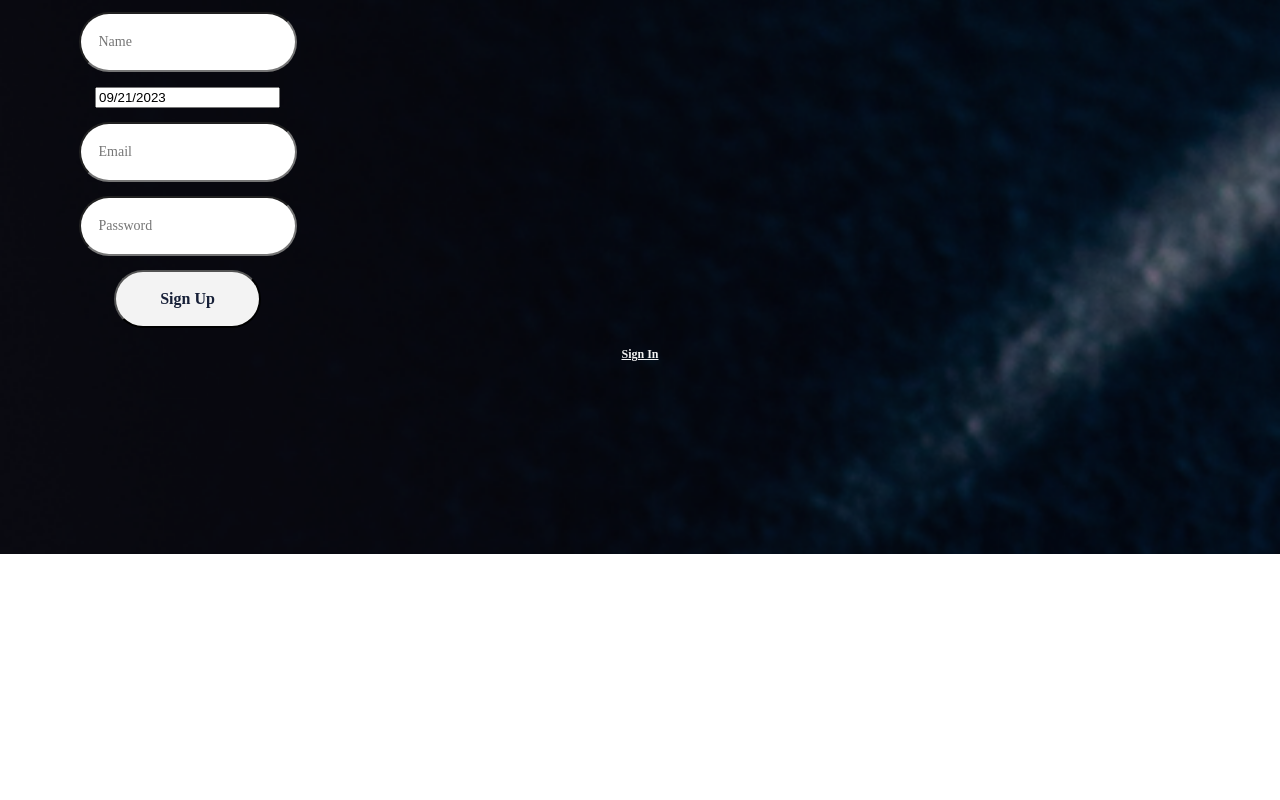
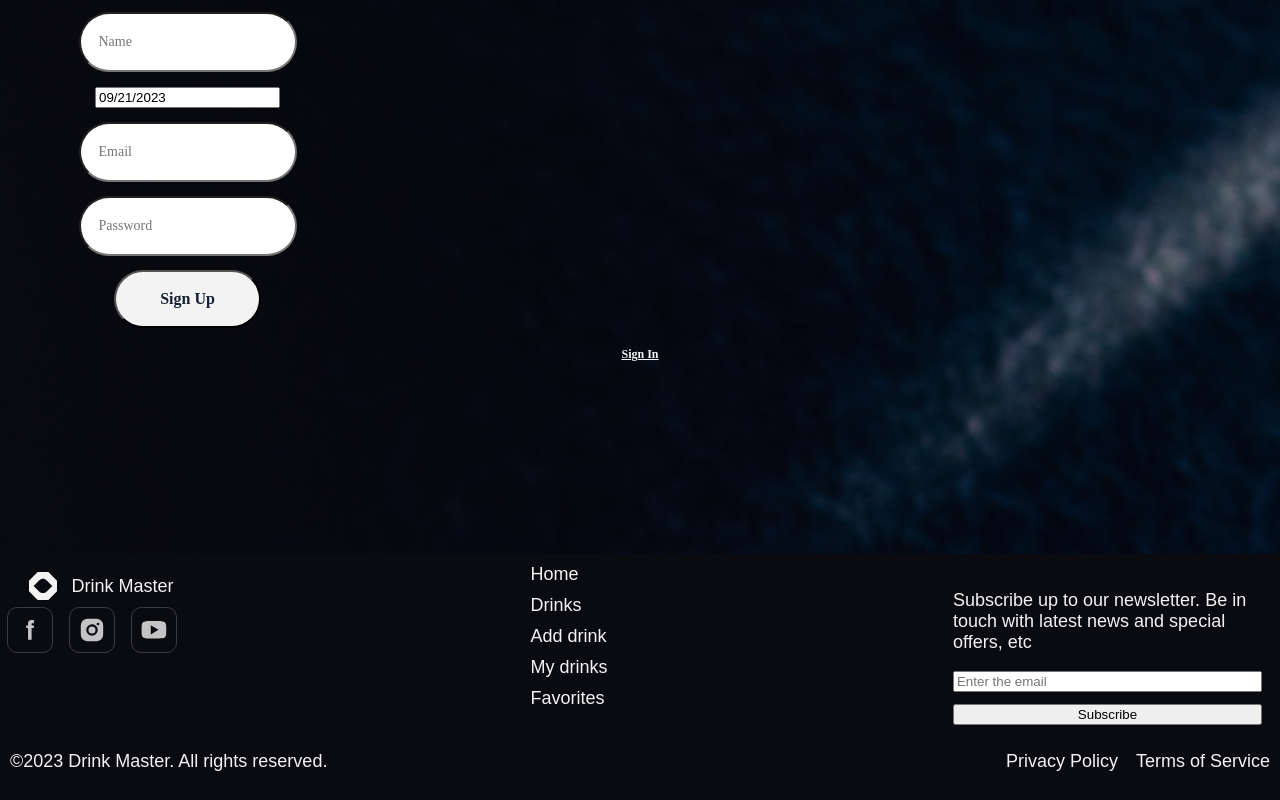
Before and after one commit to Elena-Hrechyk/react-project-ITSide-DrinkMaster, a React (Vite) app: page /react-project-ITSide-DrinkMaster/signup in a window 1280 px wide. Shown: the part 326-1126 px from the top of the page. Before the commit the page ends 880 px from the top, so only its background shows below. Built offline with nearby package versions, Linux system fonts and the light colour scheme; no server answers.

Commit message:
add footer markup

```diff
--- a/package.json
+++ b/package.json
@@ -28,7 +28,7 @@
     "styled-components": "^6.0.7",
     "styled-system": "^5.1.5",
     "vite-plugin-svgr": "^3.2.0",
-    "yup": "^1.2.0"
+    "yup": "^1.3.0"
   },
   "devDependencies": {
     "@swc/cli": "^0.1.62",
--- /dev/null
+++ b/src/components/Footer/Footer.jsx
@@ -0,0 +1,124 @@
+import { Formik, Field } from 'formik';
+import * as Yup from 'yup';
+import { FormLabel, Form, ErrorMessage, Button } from './Footer.styled';
+
+import { ReactComponent as Logo } from '../../img/svg/logo.svg';
+import { ReactComponent as FacebookLogoLink } from '../../img/svg/facebook.svg';
+import { ReactComponent as InstagramSvg } from '../../img/svg/instagram.svg';
+import { ReactComponent as YoutubeSvg } from '../../img/svg/youtube.svg';
+import {
+  LinkLogo,
+  FooterContainer,
+  FollowUsContainer,
+  SvgContainer,
+  Navigation,
+  NavigationList,
+  StyledLink,
+  SocialsBox,
+  NavigationBox,
+  SubscribeBox,
+  FooterBox,
+  Copyright,
+  CopyrightPrivasy,
+} from '../Footer/Footer.styled';
+
+const PhonebookSchema = Yup.object().shape({
+  email: Yup.string()
+    .matches(
+      /^[^\s@]+@[^\s@]+\.[^\s@]+$/,
+      'Email may be in this format: test@mail.com',
+    )
+    .required('Input email...'),
+});
+
+export const Footer = () => {
+  return (
+    <footer>
+      <FooterContainer>
+        <FooterBox>
+          <SocialsBox>
+            <LinkLogo to={'/'}>
+              <Logo />
+              <span>Drink Master</span>
+            </LinkLogo>
+            <FollowUsContainer>
+              <a
+                href="https://www.facebook.com/goITclub/"
+                target="_blank"
+                rel="noreferrer noopener"
+                aria-label="link to Facebook"
+              >
+                {' '}
+                <SvgContainer>
+                  <FacebookLogoLink />
+                </SvgContainer>
+              </a>
+              <a
+                href="https://www.instagram.com/goitclub/"
+                target="_blank"
+                rel="noreferrer noopener"
+                aria-label="link to Instagram"
+              >
+                <SvgContainer>
+                  <InstagramSvg />
+                </SvgContainer>
+              </a>
+              <a
+                href="https://www.youtube.com/c/GoIT"
+                target="_blank"
+                rel="noreferrer noopener"
+                aria-label="link to Youtube"
+              >
+                <SvgContainer>
+                  <YoutubeSvg />
+                </SvgContainer>
+              </a>
+            </FollowUsContainer>
+          </SocialsBox>
+          <NavigationBox>
+            <Navigation>
+              <NavigationList>
+                <StyledLink to="/">Home</StyledLink>
+                <StyledLink to="/drinks">Drinks</StyledLink>
+                <StyledLink to="add">Add drink</StyledLink>
+                <StyledLink to="my">My drinks</StyledLink>
+                <StyledLink to="favorites">Favorites</StyledLink>
+              </NavigationList>
+            </Navigation>
+          </NavigationBox>
+          <SubscribeBox>
+            <Formik
+              initialValues={{
+                name: '',
+                number: '',
+              }}
+              validationSchema={PhonebookSchema}
+              onSubmit={({ name, number }, actions) =>
+                handleSubmit({ name, number }, actions)
+              }
+            >
+              <Form>
+                <FormLabel>
+                  <p>
+                    Subscribe up to our newsletter. Be in touch with latest news
+                    and special offers, etc
+                  </p>
+                  <Field name="email" placeholder="Enter the email" />
+                  <ErrorMessage name="email" component="span" />
+                </FormLabel>
+                <Button type="submit">Subscribe</Button>
+              </Form>
+            </Formik>
+          </SubscribeBox>
+        </FooterBox>
+        <Copyright>
+          <p>©2023 Drink Master. All rights reserved.</p>
+          <CopyrightPrivasy>
+            <p>Privacy Policy</p>
+            <p>Terms of Service</p>
+          </CopyrightPrivasy>
+        </Copyright>
+      </FooterContainer>
+    </footer>
+  );
+};
--- /dev/null
+++ b/src/components/Footer/Footer.styled.js
@@ -0,0 +1,110 @@
+import styled from 'styled-components';
+import { NavLink } from 'react-router-dom';
+import { Link } from 'react-router-dom';
+import { Form as FormikForm, ErrorMessage as FormikError } from 'formik';
+
+export const FooterContainer = styled.div`
+  display: block;
+  padding: 10px;
+`;
+
+export const FooterBox = styled.div`
+  display: flex;
+`;
+
+export const Copyright = styled.div`
+  display: flex;
+`;
+
+export const CopyrightPrivasy = styled.div`
+  display: flex;
+  margin-left: auto;
+  gap: 18px;
+`;
+
+export const LinkLogo = styled(Link)`
+  display: inline-flex;
+  width: 151px;
+  height: 28px;
+  align-items: center;
+  justify-content: center;
+  margin-right: auto;
+
+  padding: 8px 16px;
+  gap: 14px;
+  color: #f3f3f3;
+
+  text-decoration: none;
+`;
+
+export const FollowUsContainer = styled.div`
+  width: 164px;
+  height: 44px;
+  display: flex;
+  justify-content: center;
+  align-items: center;
+  gap: 16px;
+`;
+
+export const SvgContainer = styled.div`
+  width: 44px;
+  height: 44px;
+  display: flex;
+  justify-content: center;
+  align-items: center;
+  border: 1px solid rgba(243, 243, 243, 0.2);
+  border-radius: 10px;
+`;
+
+export const Navigation = styled.nav`
+  display: flex;
+  justify-content: center;
+  align-items: center;
+  margin-left: auto;
+  margin-rigth: auto;
+
+
+  }
+`;
+
+export const NavigationList = styled.ul`
+  display: grid;
+  gap: 10px;
+`;
+
+export const StyledLink = styled(NavLink)`
+  color: #f3f3f3;
+`;
+
+export const SocialsBox = styled.div`
+  margin-right: auto;
+`;
+
+export const NavigationBox = styled.div``;
+
+export const SubscribeBox = styled.div`
+  margin-left: auto;
+`;
+
+export const FormLabel = styled.label`
+  display: flex;
+  flex-direction: column;
+`;
+
+export const Form = styled(FormikForm)`
+  width: 309px;
+  padding: 8px;
+  display: flex;
+  flex-direction: column;
+  gap: 12px;
+`;
+
+export const ErrorMessage = styled(FormikError)`
+  color: tomato;
+`;
+
+export const Button = styled.button`
+  width: 309px;
+  margin-left: auto;
+  margin-right: auto;
+`;
--- a/src/components/Header/Header.styled.js
+++ b/src/components/Header/Header.styled.js
@@ -7,7 +7,6 @@ export const HeaderContainer = styled.div`
   display: flex;
   align-items: center;
   justify-content: center;
-  background-color: #191d34;
 `;
 
 export const Navigation = styled.nav`
@@ -59,7 +58,7 @@ export const StyledLink = styled(NavLink)`
   color: #f3f3f3;
 
   &.active {
-    background-color: blue;
+    background-color: #191d34;
   }
 `;
 
--- a/src/components/SharedLayout/SharedLayout.jsx
+++ b/src/components/SharedLayout/SharedLayout.jsx
@@ -1,6 +1,7 @@
 import { Suspense } from 'react';
 import { Outlet } from 'react-router-dom';
 import { Header } from 'components/Header/Header';
+import { Footer } from '../Footer/Footer';
 
 
 const SharedLayout = () => {
@@ -11,6 +12,8 @@ const SharedLayout = () => {
       <Suspense fallback={null}>
         <Outlet />
       </Suspense>
+
+      <Footer />
     </>
   );
 };
```
Also changed, not shown: 1 other file (tests, documents, lock files or other folders).
